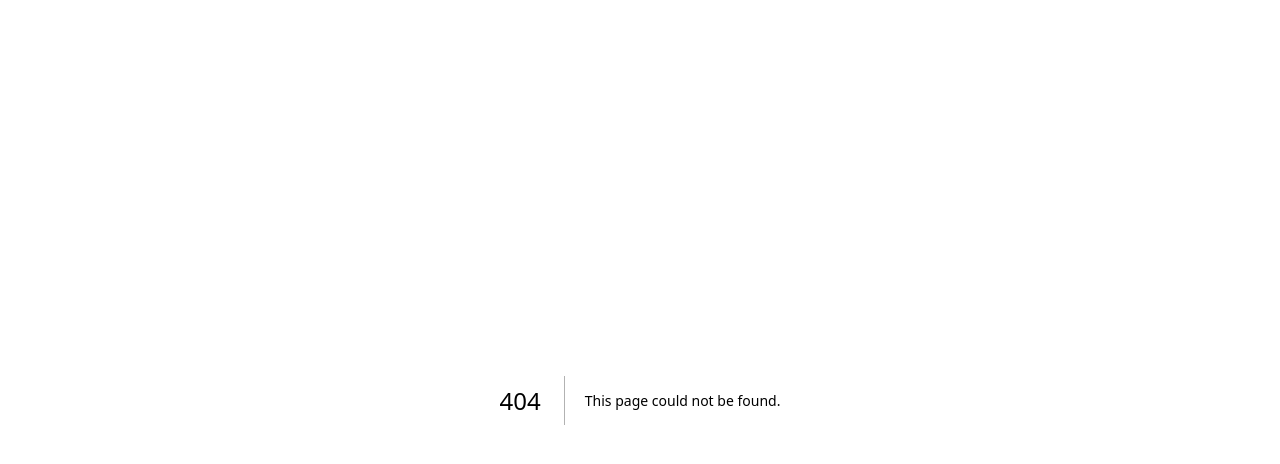
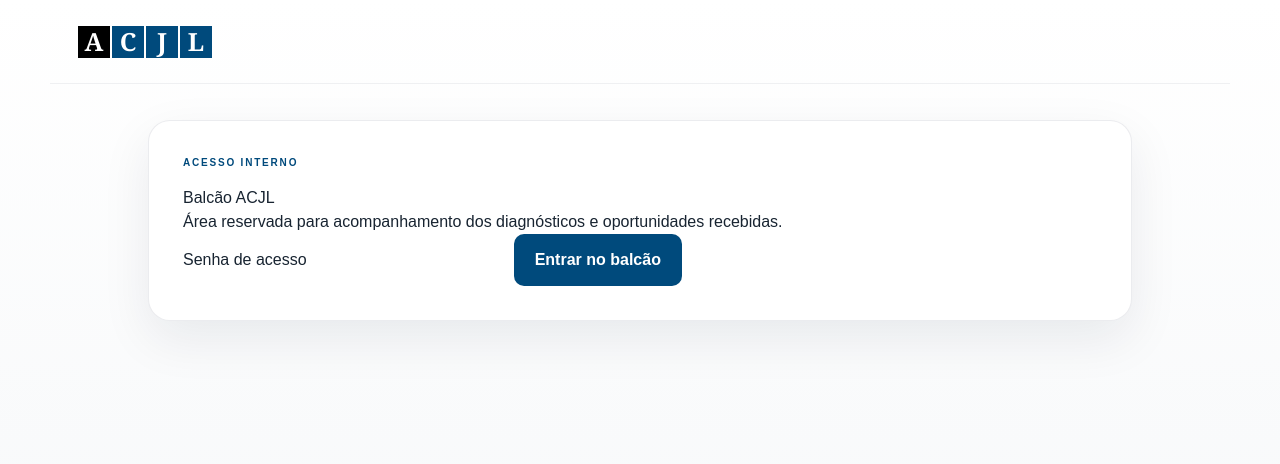
Before and after one commit to acjl-mz/acjl-onboarding, a Next.js app: page /interno in a window 1280 px wide. Before the commit this address had no page. Shown: the top 464 px of the page. Built offline with nearby package versions, Linux system fonts and the light colour scheme.

Commit message:
feat: add initial ACJL internal counter and protected access

```diff
--- /dev/null
+++ b/app/interno/page.tsx
@@ -0,0 +1,16 @@
+"use client";
+import { useState } from "react";
+import { Brand } from "@/components/Brand";
+
+export default function InternoPage(){
+  const [password,setPassword]=useState("");
+  const [error,setError]=useState("");
+  const [loading,setLoading]=useState(false);
+  async function login(e:React.FormEvent){
+    e.preventDefault();setLoading(true);setError("");
+    const r=await fetch("/api/interno/login",{method:"POST",headers:{"Content-Type":"application/json"},body:JSON.stringify({password})});
+    if(r.ok){window.location.href="/interno/balcao";return}
+    setError("Credenciais de acesso inválidas.");
+    setLoading(false);
+  }
+  return <main className="acjl-page"><header className="acjl-top"><Brand compact/></header><div className="acjl-wrap internal-login-wrap"><section className="acjl-card internal-login-card"><div className="acjl-eyebrow">ACESSO INTERNO</div><h1>Balcão ACJL</h1><p>Área reservada para acompanhamento dos diagnósticos e oportunidades recebidas.</p><form onSubmit={login}><label>Senha de acesso<input type="password" value={password} onChange={e=>setPassword(e.target.value)} autoComplete="current-password" required/></label>{error&&<div className="form-error" role="alert">{error}</div>}<button className="acjl-button acjl-primary" disabled={loading}>{loading?"A entrar…":"Entrar no balcão"}</button></form></section></div></main>}
```
